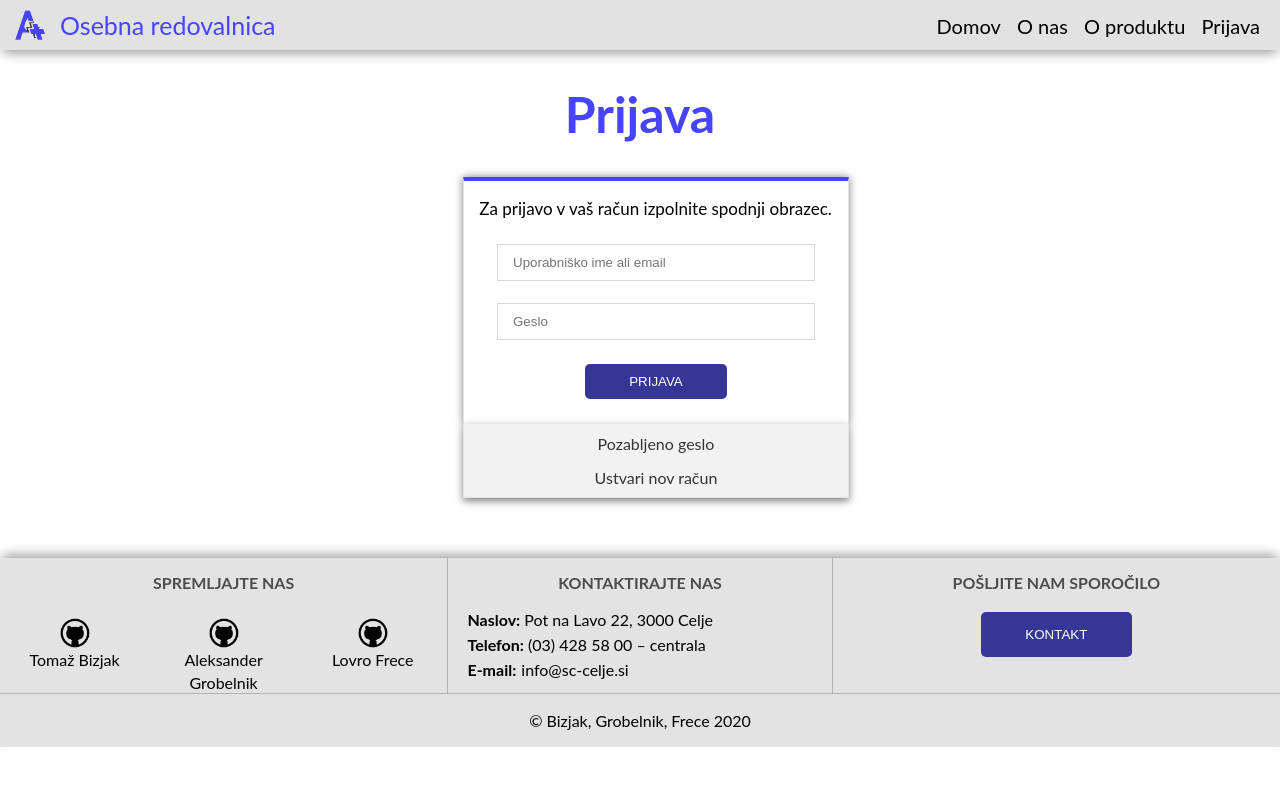
After one commit to EncryptedShoesHD/maturitetna_naloga, a PHP site: page /member/login.php in a window 1280 px wide. The commit adds this page. Run offline with PHP 8.4, Linux system fonts and the light colour scheme.

Commit message:
Created a login form.

```diff
--- a/css/style.css
+++ b/css/style.css
@@ -111,16 +111,20 @@ a {
   text-align: left;
 }
 
-button {
-  background-color: #131335;
+button, input[type='submit'] {
+  background-color: #363696;
   color: white;
   border: none;
   border-radius: 5px;
+  text-transform: uppercase;
+}
+
+button {
   padding: 15px 10%;
 }
 
-button:hover {
-  background-color: #363696;
+button:hover, input[type='submit']:hover {
+  background-color: #131335;
 }
 
 h4 {
@@ -140,3 +144,75 @@ h4 {
   text-align: center;
   color: #4744ff;
 }
+
+form[id='login'] {
+  width: 30%;
+  margin-left: calc(35%);
+  border: solid 1px #e2e2e2;
+  text-align: left;
+  padding: 0 15px 15px 15px;
+  border-top: solid 4px #4744ff;
+  border-bottom: none;
+  margin-bottom: 0;
+  box-shadow: 0px 0px 8px 0px rgba(0,0,0,0.5);
+}
+
+form>#instruction {
+  font-size: 17px;
+}
+
+form>label {
+  opacity: 0.9;
+  margin: 0 5%;
+  padding: 5px 0;
+}
+
+form>input:not([type='submit']) {
+  width: 90%;
+  margin: 8px 5% 14px 5%;
+  border: solid 1px #d9d9d9;
+  padding: 10px 15px;
+}
+
+form>input:not([type='submit']):focus {
+  outline-style: solid 1px;
+  outline-color: blue;
+}
+
+form>input:not([type='submit']):valid {
+  outline-style: solid 1px;
+  outline-color: #00967D;
+}
+
+form>input:not([type='submit']):invalid {
+  outline-style: solid 1px;
+  outline-color: #DB504A;
+}
+
+form>input[type='submit'] {
+  width: 40%;
+  margin: 10px 30%;
+  padding: 10px;
+}
+
+#noacc_fp {
+  width: 30%;
+  background-color: #f2f2f2;
+  margin-left: 35%;
+  padding: 0 15px 5px 15px;
+  border: solid 1px #e2e2e2;
+  border-top: none;
+  margin-bottom: 60px;
+  box-shadow: 0px 3px 8px 0px rgba(0,0,0,0.5);
+}
+
+#noacc_fp>a{
+  color: #333333;
+  display: block;
+  padding: 10px 0 5px 0;
+}
+
+#noacc_fp>a:hover {
+  color: #4744ff;
+  font-weight: bold;
+}
--- a/includes/site-parts/footer.php
+++ b/includes/site-parts/footer.php
@@ -4,9 +4,9 @@
               <div id='social_media_section'>
                 <h4>Spremljajte nas</h4>
                 <div id='social_media_links'>
-                  <a class='social_media_link' href='https://github.com/EncryptedShoesHD'><img src='images/github_dark.png' width='30px' height='30px'><p>Tomaž Bizjak</p></a>
-                  <a class='social_media_link' href='https://github.com/profek10'><img src='images/github_dark.png' width='30px' height='30px'><p>Aleksander Grobelnik</p></a>
-                  <a class='social_media_link' href='https://github.com/lovrofrece'><img src='images/github_dark.png' width='30px' height='30px'><p>Lovro Frece</p></a>
+                  <a class='social_media_link' href='https://github.com/EncryptedShoesHD'><img src='" . $rootFolder . "images/github_dark.png' width='30px' height='30px'><p>Tomaž Bizjak</p></a>
+                  <a class='social_media_link' href='https://github.com/profek10'><img src='" . $rootFolder . "images/github_dark.png' width='30px' height='30px'><p>Aleksander Grobelnik</p></a>
+                  <a class='social_media_link' href='https://github.com/lovrofrece'><img src='" . $rootFolder . "images/github_dark.png' width='30px' height='30px'><p>Lovro Frece</p></a>
                 </div>
               </div>
               <div id='contact_us'>
@@ -19,7 +19,7 @@
               </div>
               <div id='send_a_message'>
                 <h4>Pošljite nam sporočilo</h4>
-                <a href='contact_us.php'><button>KONTAKT</button></a>
+                <a href='" . $rootFolder . "contact_us.php'><button>KONTAKT</button></a>
               </div>
             </div>
             <div id='copyright_note'>
--- a/includes/site-parts/navbar.php
+++ b/includes/site-parts/navbar.php
@@ -1,15 +1,15 @@
 <?php
 
 echo "<div id='navbar'>
-        <a href='./' id='home_redir'>
-          <img src='./images/logo.png' width='30px' height='30px' align='left'>
-          <span id='brand_name' href='./'>Osebna redovalnica</span>
+        <a href='$rootFolder' id='home_redir'>
+          <img src='" . $rootFolder . "images/logo.png' width='30px' height='30px' align='left'>
+          <span id='brand_name' href='$rootFolder'>Osebna redovalnica</span>
         </a>
         <div id='nav_links'>
-          <a class='nav_link' href='./'>Domov</a>
-          <a class='nav_link' href='./aboutUs.php'>O nas</a>
-          <a class='nav_link' href='./aboutProduct.php'>O produktu</a>
-          <a class='nav_link' href='./member/login.php'>Prijava</a>
+          <a class='nav_link' href='$rootFolder'>Domov</a>
+          <a class='nav_link' href='" . $rootFolder . "aboutUs.php'>O nas</a>
+          <a class='nav_link' href='" . $rootFolder . "aboutProduct.php'>O produktu</a>
+          <a class='nav_link' href='" . $rootFolder . "member/login.php'>Prijava</a>
         </div>
       </div>";
 
--- /dev/null
+++ b/member/login.php
@@ -0,0 +1,29 @@
+<?php
+  $rootFolder = "../";
+?>
+
+<html>
+  <head>
+    <link rel="stylesheet" type="text/css" href=<?php echo $rootFolder . "css/style.css"; ?>>
+    <link rel="shortcut icon" type="image/png" href=<?php echo $rootFolder . "images/logo.png"; ?>>
+    <title>Osebna redovalnica A+</title>
+  </head>
+  <body>
+    <?php include($rootFolder . 'includes/site-parts/navbar.php'); ?>
+    <div id="page_body">
+      <h1 id="body_title">Prijava</h1>
+      <form id="login">
+        <p id="instruction">Za prijavo v vaš račun izpolnite spodnji obrazec.</p>
+        <input type="text" id="username" name="username" placeholder="Uporabniško ime ali email" pattern="[a-z0-9._%+-]+@[a-z0-9.-]+\.[a-z]{2,4}$|[a-zA-Z0-9_-]{8,30}" title="Vnesite e-poštni naslov ali uporabniško ime, ki vsebuje najmanj 8 znakov. Uporabniško ime lahko vsebuje male in velike črke, številke in vezaj ter podčrtaj."required><br>
+        <input type="password" id="password" name="password" placeholder="Geslo" pattern=".{8,}" required><br>
+        <input type="submit" value="PRIJAVA">
+      </form>
+      <!-- Brez računa ali pa pozabljeno geslo. -->
+      <div id="noacc_fp">
+        <a href="./forgotten_password.php">Pozabljeno geslo</a>
+        <a href="./register.php">Ustvari nov račun</a>
+      </div>
+    </div>
+    <?php include($rootFolder . 'includes/site-parts/footer.php') ?>
+  </body>
+</html>
```
Also changed, not shown: index.php (+7 -2 lines).
